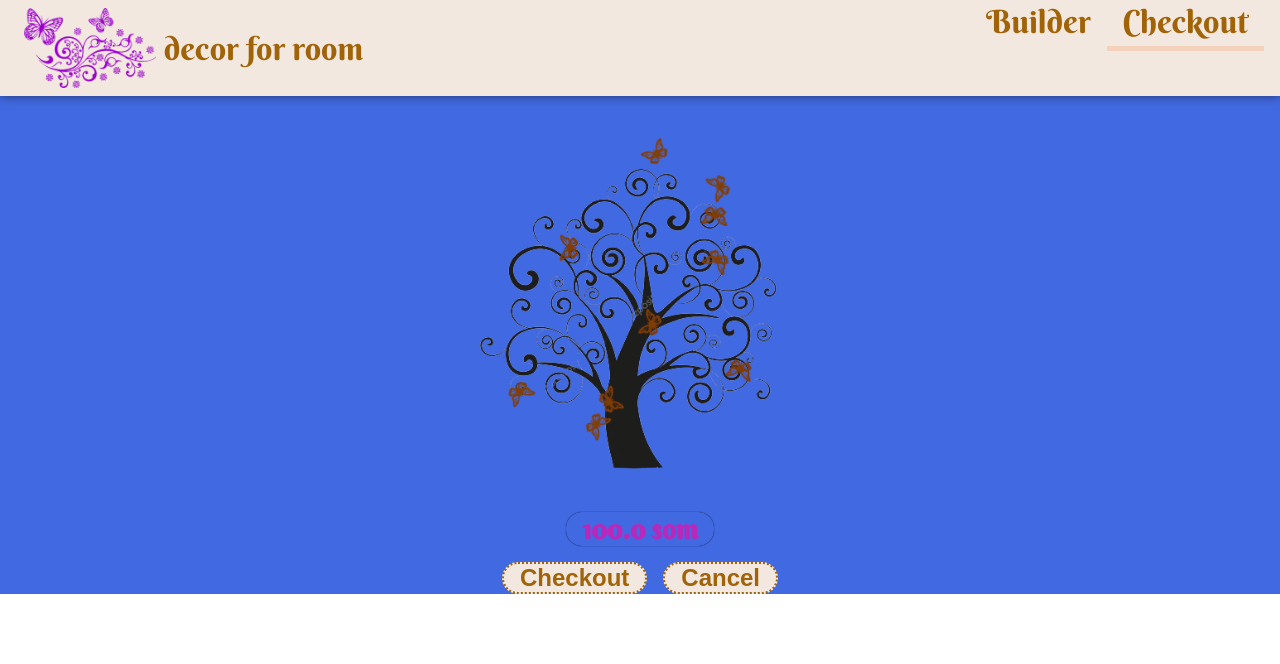
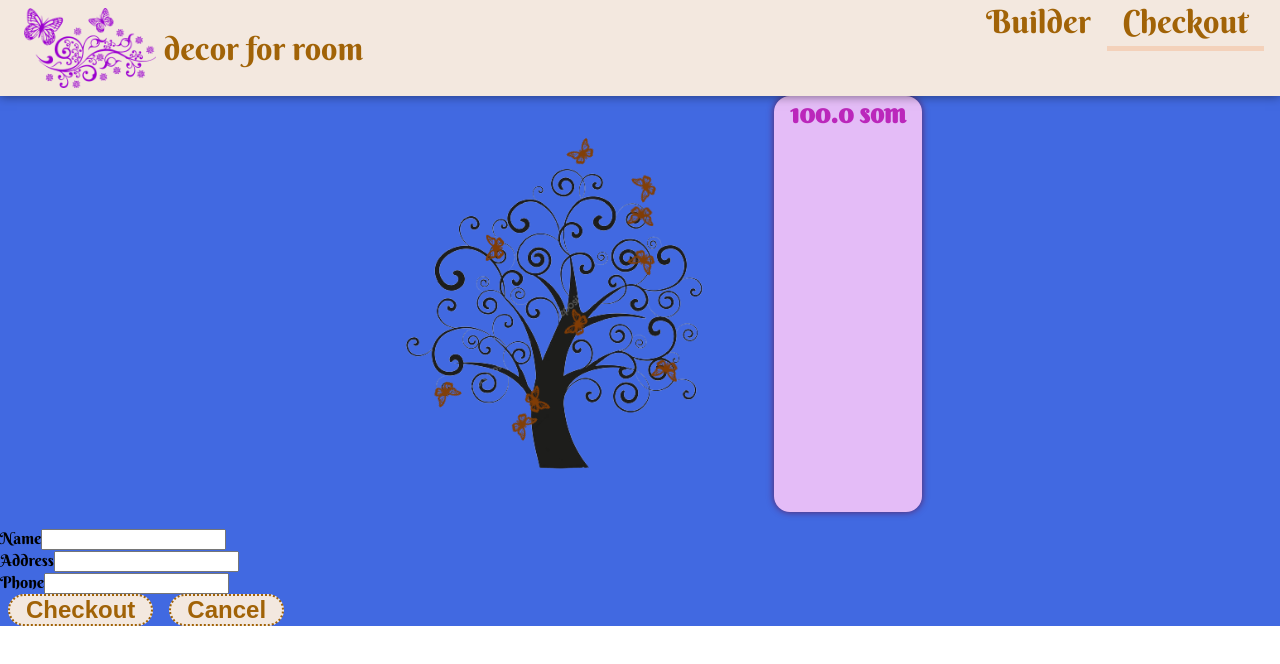
Before and after one commit to Nurkyz-Chynybaeva/builder, a React (Create React App) app: page /checkout in a window 1280 px wide. Shown: the top 664 px of the page. Built offline with nearby package versions, Linux system fonts and the light colour scheme.

Commit message:
checkout form

```diff
--- a/src/components/Checkout/Checkout.js
+++ b/src/components/Checkout/Checkout.js
@@ -1,4 +1,6 @@
-import CheckoutSummary from "./CheckoutSummary/CheckoutSummary"
+import DecorPreview from "../DecorBuilder/DecorPreview/DecorPreview";
+import CheckoutForm from "./CheckoutForm/CheckoutForm";
+
 
 const Checkout = ({ history }) => {
   function cancelCallback() {
@@ -7,7 +9,17 @@ const Checkout = ({ history }) => {
 
   return (
     <div>
-      <CheckoutSummary cancelCallback={cancelCallback} />
+
+  < DecorPreview butterflies={{
+         firstButterfly : 5,
+         secondButterfly : 5 ,
+        thirdButterfly : 5 ,
+        fourthButterfly : 5 ,
+        fifthButterfly : 5 ,
+
+        }} price={100} />
+      <CheckoutForm/>
+
     </div>
   );
 }
--- /dev/null
+++ b/src/components/Checkout/CheckoutForm/CheckoutForm.js
@@ -0,0 +1,24 @@
+import Button from "../../Ul/Button/Button";
+
+const CheckoutForm = () => {
+  return (
+    <form>
+      <div>
+        <label htmlFor="name">Name</label>
+        <input type="text" name="name" id="name" />
+      </div>
+      <div>
+        <label htmlFor="address">Address</label>
+        <input type="text" name="address" id="address" />
+      </div>
+      <div>
+        <label htmlFor="phone">Phone</label>
+        <input type="text" name="phone" id="phone" />
+      </div>
+      <Button>Checkout</Button>
+      <Button>Cancel</Button>
+    </form>
+  );
+}
+
+export default CheckoutForm;
--- a/src/components/Checkout/CheckoutSummary/CheckoutSummary.js
+++ /dev/null
@@ -1,26 +0,0 @@
-import classes from "./CheckoutSummary.module.css";
-import Button from "../../Ul/Button/Button";
-import DecorPreview from "../../DecorBuilder/DecorPreview/DecorPreview";
-
-const CheckoutSummary = ({ cancelCallback }) => {
-  return (
-    <div className={classes.CheckoutSummary}>
-      <div>
-        < DecorPreview butterflies={{
-         firstButterfly : 5,
-         secondButterfly : 5 ,
-        thirdButterfly : 5 ,
-        fourthButterfly : 5 ,
-        fifthButterfly : 5 ,
-
-        }} price={100} />
-      </div>
-      <div>
-        <Button>Checkout</Button>
-        <Button onClick={cancelCallback}>Cancel</Button>
-      </div>
-    </div>
-  );
-}
-
-export default CheckoutSummary;
--- a/src/components/Checkout/CheckoutSummary/CheckoutSummary.module.css
+++ /dev/null
@@ -1,7 +0,0 @@
-.CheckoutSummary {
-    display: flex;
-    flex-direction: column;
-    width: 420px;
-    margin: 0 auto;
-    text-align: center;
-  }
--- a/src/components/DecorBuilder/DecorPreview/DecorPreview.module.css
+++ b/src/components/DecorBuilder/DecorPreview/DecorPreview.module.css
@@ -24,12 +24,10 @@
     width: 500px;
     height: 380px;
   background-size: cover;
-
-
 }
 .price {
-
-  box-shadow: 0 0 1px black;
+  background-color: rgb(228, 188, 247);
+  box-shadow: 0 0 7px rgb(90, 34, 100);
   border-radius: 1rem;
   padding: 0 1rem;
   font-size: 1.7rem;
```
Also changed, not shown: src/components/Checkout/CheckoutForm/CheckoutForm.module.css (added).
